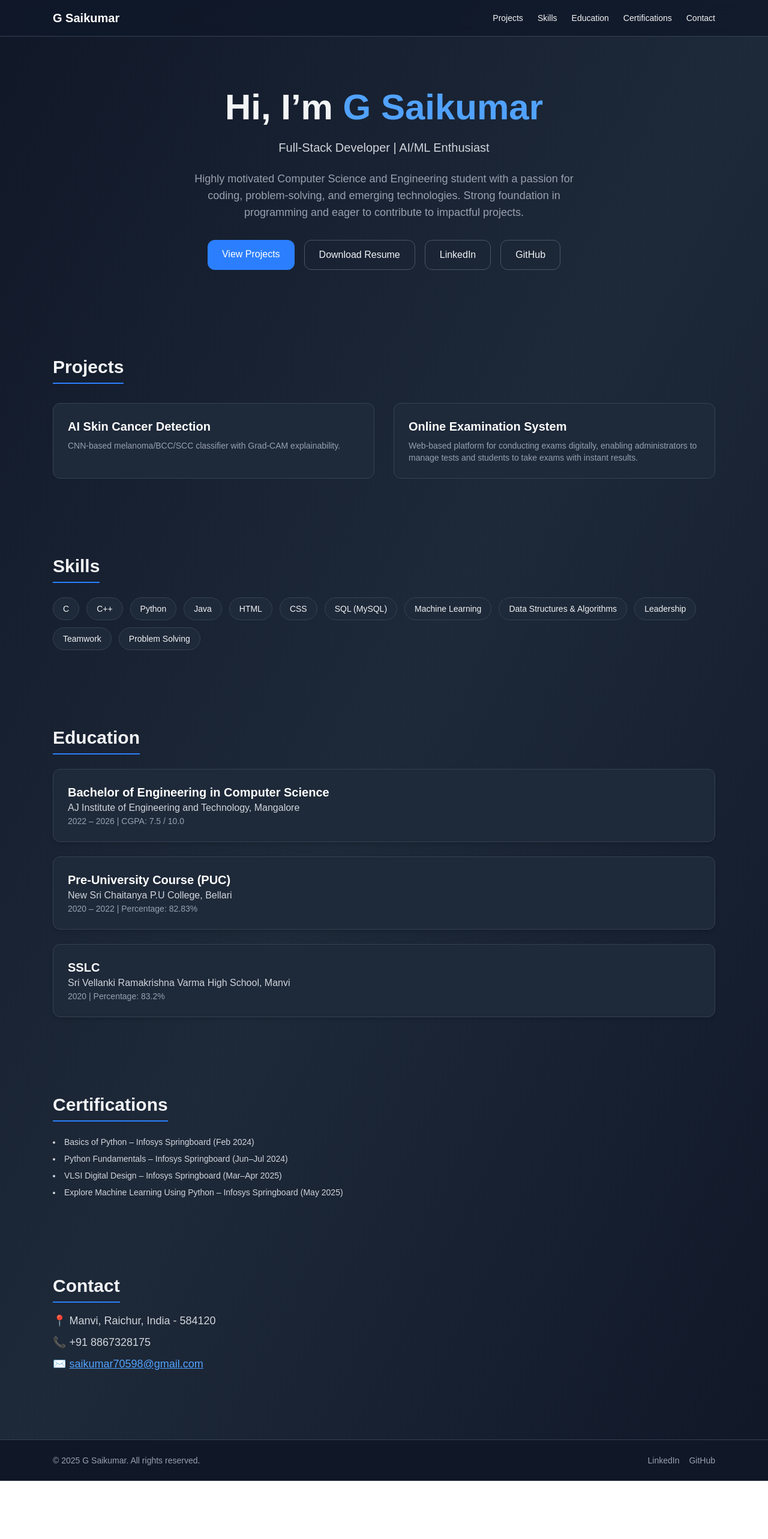
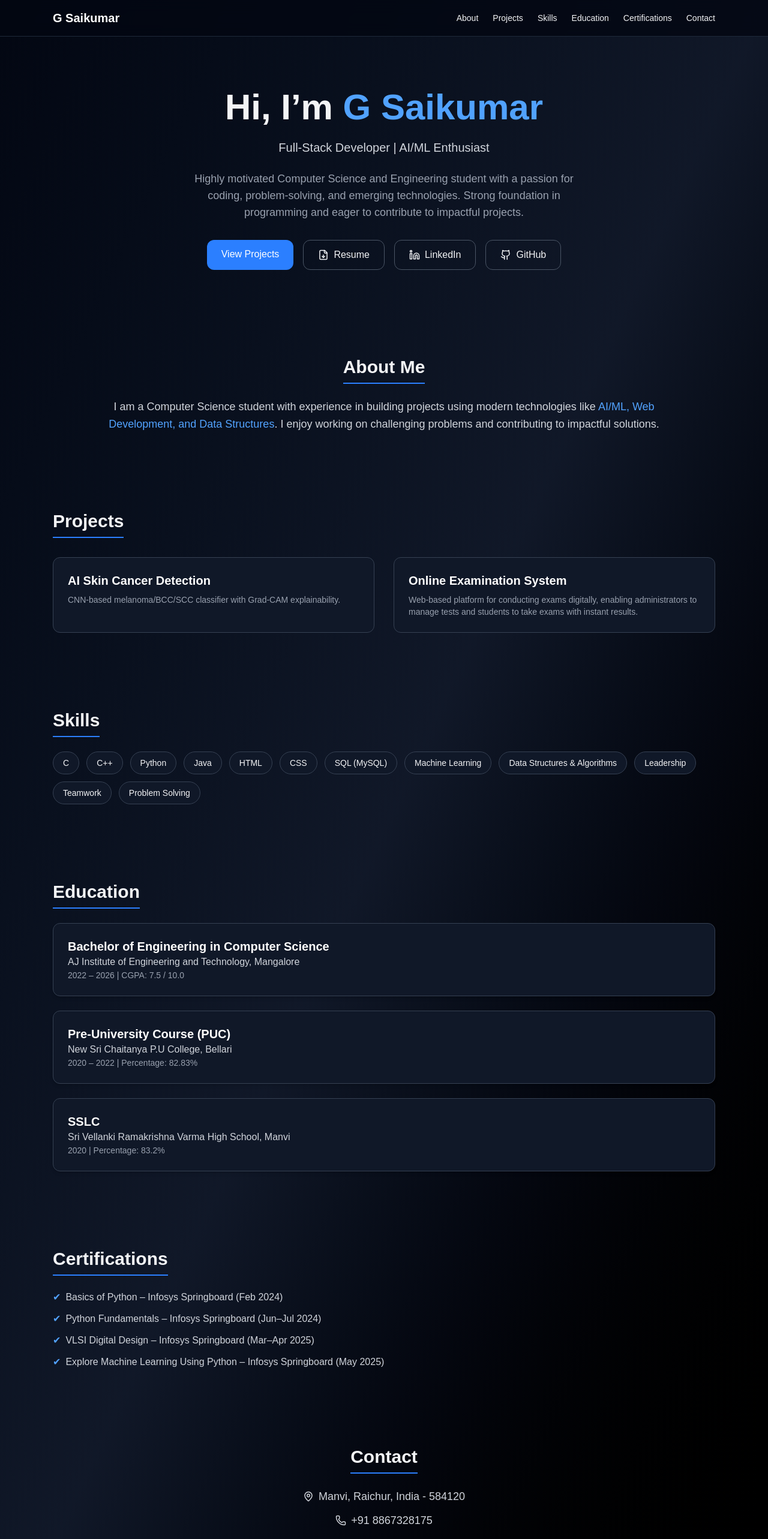
Before and after one commit to g-saikumar21/my-portfolio, a Next.js app: page / in a window 1280 px wide. Shown: the top 2566 px of the page at 60% size. Before the commit the page ends 2469 px from the top, so only its background shows below. Built offline with nearby package versions, Linux system fonts and the light colour scheme.

Commit message:
Enhancement: added animations and improved design

```diff
--- a/app/page.tsx
+++ b/app/page.tsx
@@ -1,31 +1,44 @@
+"use client";
 import Link from "next/link";
+import { motion } from "framer-motion";
+import { Github, Linkedin, Mail, Phone, MapPin, FileDown } from "lucide-react";
 
 export default function Home() {
   const projects = [
     {
       title: "AI Skin Cancer Detection",
-      description: "CNN-based melanoma/BCC/SCC classifier with Grad-CAM explainability.",
-      link: "https://github.com/21Saikumar"
+      description:
+        "CNN-based melanoma/BCC/SCC classifier with Grad-CAM explainability.",
+      link: "https://github.com/21Saikumar",
     },
     {
       title: "Online Examination System",
-      description: "Web-based platform for conducting exams digitally, enabling administrators to manage tests and students to take exams with instant results.",
-      link: "https://github.com/21Saikumar"
-    }
+      description:
+        "Web-based platform for conducting exams digitally, enabling administrators to manage tests and students to take exams with instant results.",
+      link: "https://github.com/21Saikumar",
+    },
   ];
 
   const skills = [
-    "C", "C++", "Python", "Java",
-    "HTML", "CSS", "SQL (MySQL)",
-    "Machine Learning", "Data Structures & Algorithms",
-    "Leadership", "Teamwork", "Problem Solving"
+    "C",
+    "C++",
+    "Python",
+    "Java",
+    "HTML",
+    "CSS",
+    "SQL (MySQL)",
+    "Machine Learning",
+    "Data Structures & Algorithms",
+    "Leadership",
+    "Teamwork",
+    "Problem Solving",
   ];
 
   const certifications = [
     "Basics of Python – Infosys Springboard (Feb 2024)",
     "Python Fundamentals – Infosys Springboard (Jun–Jul 2024)",
     "VLSI Digital Design – Infosys Springboard (Mar–Apr 2025)",
-    "Explore Machine Learning Using Python – Infosys Springboard (May 2025)"
+    "Explore Machine Learning Using Python – Infosys Springboard (May 2025)",
   ];
 
   const education = [
@@ -33,31 +46,32 @@ export default function Home() {
       degree: "Bachelor of Engineering in Computer Science",
       school: "AJ Institute of Engineering and Technology, Mangalore",
       period: "2022 – 2026",
-      details: "CGPA: 7.5 / 10.0"
+      details: "CGPA: 7.5 / 10.0",
     },
     {
       degree: "Pre-University Course (PUC)",
       school: "New Sri Chaitanya P.U College, Bellari",
       period: "2020 – 2022",
-      details: "Percentage: 82.83%"
+      details: "Percentage: 82.83%",
     },
     {
       degree: "SSLC",
       school: "Sri Vellanki Ramakrishna Varma High School, Manvi",
       period: "2020",
-      details: "Percentage: 83.2%"
-    }
+      details: "Percentage: 83.2%",
+    },
   ];
 
   return (
-    <main className="min-h-screen bg-gradient-to-br from-gray-900 via-gray-800 to-gray-900 text-gray-100">
+    <main className="min-h-screen bg-gradient-to-br from-gray-950 via-gray-900 to-black text-gray-100">
       {/* NAV */}
-      <header className="sticky top-0 bg-gray-900/80 backdrop-blur-md border-b border-gray-700 z-50">
+      <header className="sticky top-0 bg-gray-950/80 backdrop-blur-md border-b border-gray-800 z-50">
         <div className="max-w-6xl mx-auto px-6 py-4 flex items-center justify-between">
           <Link href="/" className="font-bold text-xl text-white">
             G Saikumar
           </Link>
           <nav className="flex gap-6 text-sm font-medium">
+            <Link href="#about" className="hover:text-blue-400">About</Link>
             <Link href="#projects" className="hover:text-blue-400">Projects</Link>
             <Link href="#skills" className="hover:text-blue-400">Skills</Link>
             <Link href="#education" className="hover:text-blue-400">Education</Link>
@@ -69,10 +83,17 @@ export default function Home() {
 
       {/* HERO */}
       <section className="max-w-6xl mx-auto px-6 py-20 text-center">
-        <h1 className="text-5xl md:text-6xl font-extrabold leading-tight">
+        <motion.h1
+          initial={{ opacity: 0, y: 30 }}
+          animate={{ opacity: 1, y: 0 }}
+          transition={{ duration: 0.8 }}
+          className="text-5xl md:text-6xl font-extrabold leading-tight"
+        >
           Hi, I’m <span className="text-blue-400">G Saikumar</span>
-        </h1>
-        <p className="mt-4 text-xl text-gray-300">Full-Stack Developer | AI/ML Enthusiast</p>
+        </motion.h1>
+        <p className="mt-4 text-xl text-gray-300">
+          Full-Stack Developer | AI/ML Enthusiast
+        </p>
         <p className="mt-6 text-lg max-w-2xl mx-auto text-gray-400">
           Highly motivated Computer Science and Engineering student with a passion for coding,
           problem-solving, and emerging technologies. Strong foundation in programming and
@@ -82,24 +103,26 @@ export default function Home() {
           <Link href="#projects" className="px-6 py-3 rounded-xl bg-blue-500 text-white hover:bg-blue-600">
             View Projects
           </Link>
-          <Link href="/resume.pdf" className="px-6 py-3 rounded-xl border border-gray-600 hover:bg-gray-800">
-            Download Resume
+          <Link href="/resume.pdf" className="px-6 py-3 flex items-center gap-2 rounded-xl border border-gray-600 hover:bg-gray-800">
+            <FileDown size={18}/> Resume
           </Link>
-          <a
-            href="http://www.linkedin.com/in/sai-kumar-b6a3142a6"
-            target="_blank"
-            className="px-6 py-3 rounded-xl border border-gray-600 hover:bg-gray-800"
-          >
-            LinkedIn
+          <a href="http://www.linkedin.com/in/sai-kumar-b6a3142a6" target="_blank" className="px-6 py-3 flex items-center gap-2 rounded-xl border border-gray-600 hover:bg-gray-800">
+            <Linkedin size={18}/> LinkedIn
           </a>
-          <a
-            href="https://github.com/21Saikumar"
-            target="_blank"
-            className="px-6 py-3 rounded-xl border border-gray-600 hover:bg-gray-800"
-          >
-            GitHub
+          <a href="https://github.com/21Saikumar" target="_blank" className="px-6 py-3 flex items-center gap-2 rounded-xl border border-gray-600 hover:bg-gray-800">
+            <Github size={18}/> GitHub
           </a>
         </div>
+      </section>
+
+      {/* ABOUT */}
+      <section id="about" className="max-w-5xl mx-auto px-6 py-16 text-center">
+        <h2 className="text-3xl font-semibold border-b-2 border-blue-500 inline-block pb-2">About Me</h2>
+        <p className="mt-6 text-lg text-gray-300 leading-relaxed">
+          I am a Computer Science student with experience in building projects using
+          modern technologies like <span className="text-blue-400">AI/ML, Web Development, and Data Structures</span>.
+          I enjoy working on challenging problems and contributing to impactful solutions.
+        </p>
       </section>
 
       {/* PROJECTS */}
@@ -107,15 +130,16 @@ export default function Home() {
         <h2 className="text-3xl font-semibold border-b-2 border-blue-500 inline-block pb-2">Projects</h2>
         <div className="mt-8 grid md:grid-cols-2 gap-8">
           {projects.map(p => (
-            <a
+            <motion.a
+              whileHover={{ scale: 1.05 }}
               key={p.title}
               href={p.link}
               target="_blank"
-              className="block rounded-xl p-6 border border-gray-700 bg-gray-800 hover:shadow-xl hover:shadow-blue-500/20 transition"
+              className="block rounded-xl p-6 border border-gray-700 bg-gray-900 hover:shadow-xl hover:shadow-blue-500/20 transition"
             >
               <h3 className="text-xl font-semibold text-white">{p.title}</h3>
               <p className="mt-2 text-sm text-gray-400">{p.description}</p>
-            </a>
+            </motion.a>
           ))}
         </div>
       </section>
@@ -125,12 +149,13 @@ export default function Home() {
         <h2 className="text-3xl font-semibold border-b-2 border-blue-500 inline-block pb-2">Skills</h2>
         <ul className="mt-6 flex flex-wrap gap-3 text-sm">
           {skills.map(s => (
-            <li
+            <motion.li
+              whileHover={{ scale: 1.1 }}
               key={s}
-              className="px-4 py-2 border border-gray-700 rounded-full bg-gray-800 hover:bg-blue-500 hover:text-white transition"
+              className="px-4 py-2 border border-gray-700 rounded-full bg-gray-900 hover:bg-blue-500 hover:text-white transition"
             >
               {s}
-            </li>
+            </motion.li>
           ))}
         </ul>
       </section>
@@ -140,16 +165,17 @@ export default function Home() {
         <h2 className="text-3xl font-semibold border-b-2 border-blue-500 inline-block pb-2">Education</h2>
         <div className="mt-6 space-y-6">
           {education.map(e => (
-            <div
+            <motion.div
+              whileHover={{ scale: 1.02 }}
               key={e.degree}
-              className="bg-gray-800 rounded-xl shadow-md p-6 border border-gray-700 hover:shadow-lg hover:shadow-blue-500/20 transition"
+              className="bg-gray-900 rounded-xl shadow-md p-6 border border-gray-700 hover:shadow-lg hover:shadow-blue-500/20 transition"
             >
               <h3 className="text-xl font-semibold text-white">{e.degree}</h3>
               <p className="text-gray-300">{e.school}</p>
               <p className="text-sm text-gray-400">
                 {e.period} | {e.details}
               </p>
-            </div>
+            </motion.div>
           ))}
         </div>
       </section>
@@ -157,50 +183,35 @@ export default function Home() {
       {/* CERTIFICATIONS */}
       <section id="certifications" className="max-w-6xl mx-auto px-6 py-16">
         <h2 className="text-3xl font-semibold border-b-2 border-blue-500 inline-block pb-2">Certifications</h2>
-        <ul className="mt-6 list-disc list-inside space-y-2 text-sm text-gray-300">
+        <ul className="mt-6 space-y-3 text-gray-300">
           {certifications.map(c => (
-            <li key={c}>{c}</li>
+            <li key={c} className="flex items-center gap-2">
+              <span className="text-blue-400">✔</span> {c}
+            </li>
           ))}
         </ul>
       </section>
 
       {/* CONTACT */}
-      <section id="contact" className="max-w-6xl mx-auto px-6 py-16">
+      <section id="contact" className="max-w-6xl mx-auto px-6 py-16 text-center">
         <h2 className="text-3xl font-semibold border-b-2 border-blue-500 inline-block pb-2">Contact</h2>
-        <div className="mt-4 space-y-2 text-lg text-gray-300">
-          <p>📍 Manvi, Raichur, India - 584120</p>
-          <p>📞 +91 8867328175</p>
-          <p>
-            ✉️{" "}
-            <a
-              className="underline text-blue-400"
-              href="mailto:saikumar70598@gmail.com"
-            >
-              saikumar70598@gmail.com
-            </a>
+        <div className="mt-6 flex flex-col gap-3 text-lg text-gray-300 items-center">
+          <p className="flex items-center gap-2"><MapPin size={18}/> Manvi, Raichur, India - 584120</p>
+          <p className="flex items-center gap-2"><Phone size={18}/> +91 8867328175</p>
+          <p className="flex items-center gap-2"><Mail size={18}/>
+            <a href="mailto:saikumar70598@gmail.com" className="underline text-blue-400">saikumar70598@gmail.com</a>
           </p>
         </div>
       </section>
 
       {/* FOOTER */}
-      <footer className="bg-gray-900 border-t border-gray-700 mt-12">
+      <footer className="bg-gray-950 border-t border-gray-800 mt-12">
         <div className="max-w-6xl mx-auto px-6 py-6 flex flex-col md:flex-row items-center justify-between text-sm text-gray-400">
           <p>© {new Date().getFullYear()} G Saikumar. All rights reserved.</p>
           <div className="flex gap-4 mt-4 md:mt-0">
-            <a
-              href="http://www.linkedin.com/in/sai-kumar-b6a3142a6"
-              target="_blank"
-              className="hover:text-blue-400"
-            >
-              LinkedIn
-            </a>
-            <a
-              href="https://github.com/21Saikumar"
-              target="_blank"
-              className="hover:text-blue-400"
-            >
-              GitHub
-            </a>
+            <a href="http://www.linkedin.com/in/sai-kumar-b6a3142a6" target="_blank" className="hover:text-blue-400"><Linkedin size={18}/></a>
+            <a href="https://github.com/21Saikumar" target="_blank" className="hover:text-blue-400"><Github size={18}/></a>
+            <a href="mailto:saikumar70598@gmail.com" target="_blank" className="hover:text-blue-400"><Mail size={18}/></a>
           </div>
         </div>
       </footer>
```
Also changed, not shown: package.json (+8 -6 lines), 1 other file (tests, documents, lock files or other folders).
